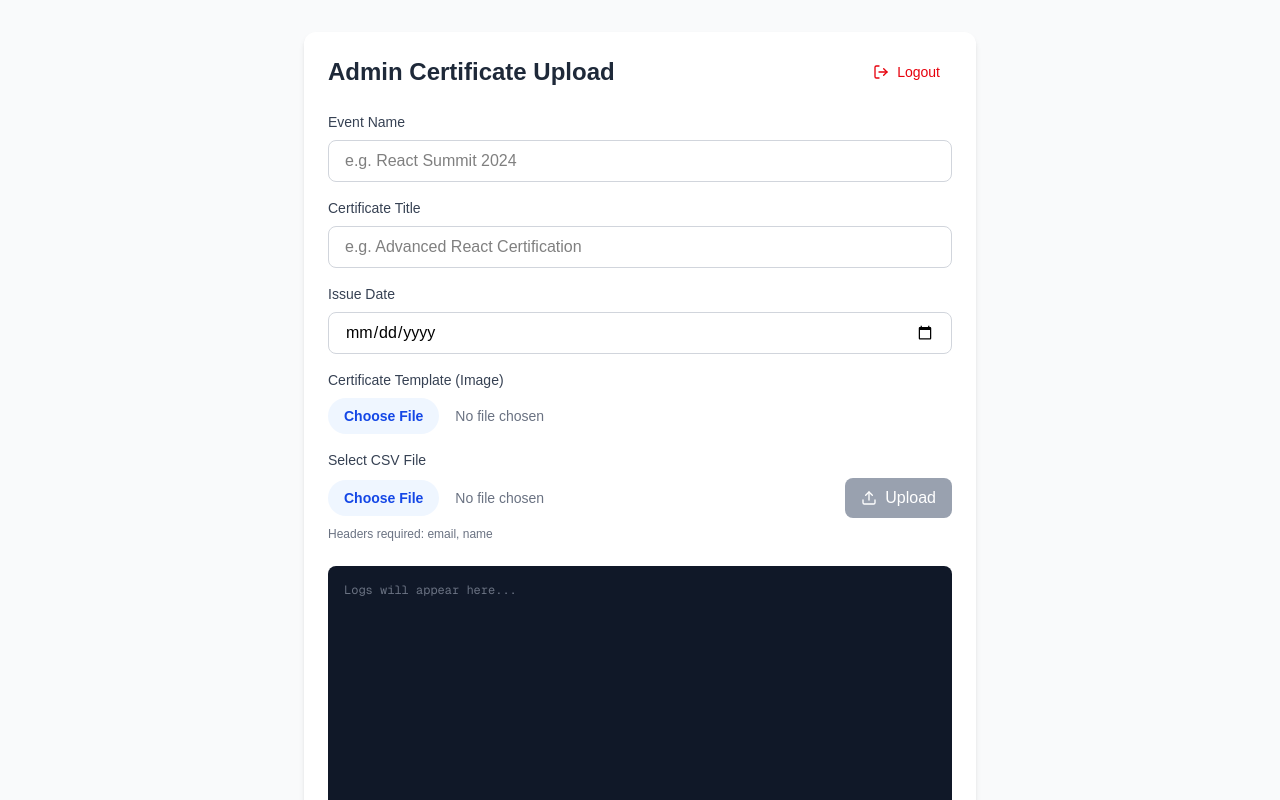
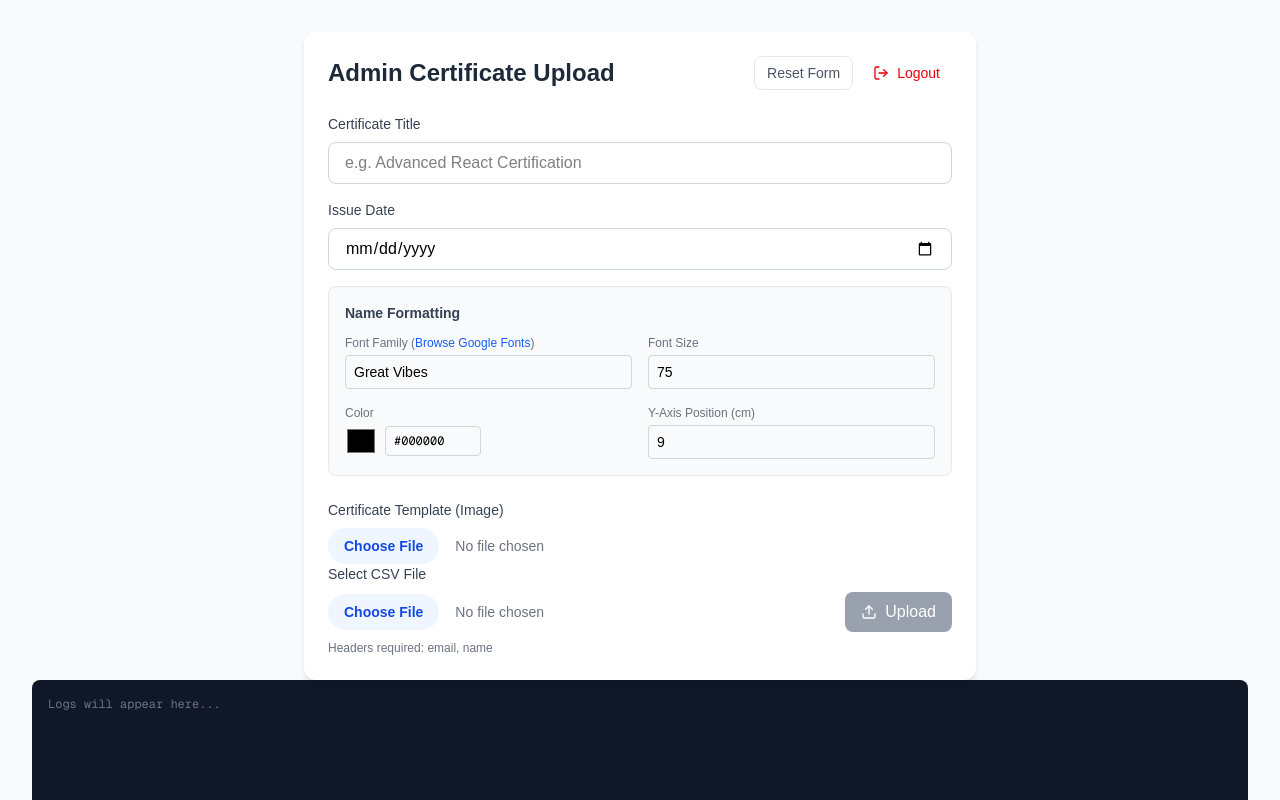
Before and after one commit to thevasugupta/gir-cert-verify, a Next.js app: page /admin/upload in a window 1280 px wide. Shown: the top 800 px of the page. Built offline with nearby package versions, Linux system fonts and the light colour scheme.

Commit message:
minor fixes

```diff
--- a/app/admin/upload/page.tsx
+++ b/app/admin/upload/page.tsx
@@ -11,7 +11,13 @@ export default function AdminUploadPage() {
     const [templateFile, setTemplateFile] = useState<File | null>(null);
     const [issueDate, setIssueDate] = useState('');
     const [certificateTitle, setCertificateTitle] = useState('');
-    const [eventName, setEventName] = useState('');
+
+    // Formatting State
+    const [nameFont, setNameFont] = useState('Great Vibes');
+    const [nameSize, setNameSize] = useState(75);
+    const [nameColor, setNameColor] = useState('#000000');
+    const [nameYPos, setNameYPos] = useState(9.0); // Default 9cm
+
     const [uploading, setUploading] = useState(false);
     const [logs, setLogs] = useState<string[]>([]);
     const [progress, setProgress] = useState(0);
@@ -67,8 +73,25 @@ export default function AdminUploadPage() {
         }
     };
 
+    const handleReset = () => {
+        setFile(null);
+        setTemplateFile(null);
+        setIssueDate('');
+        setCertificateTitle('');
+        setNameFont('Great Vibes');
+        setNameSize(75);
+        setNameColor('#000000');
+        setNameYPos(10.5);
+        setLogs([]);
+        setProgress(0);
+
+        // Reset file inputs manually
+        const fileInputs = document.querySelectorAll('input[type="file"]');
+        fileInputs.forEach(input => (input as HTMLInputElement).value = '');
+    };
+
     const handleUpload = async () => {
-        if (!file || !issueDate || !certificateTitle || !templateFile || !eventName) return;
+        if (!file || !issueDate || !certificateTitle || !templateFile) return;
 
         setUploading(true);
         setLogs(prev => [...prev, 'Starting upload process...']);
@@ -76,7 +99,8 @@ export default function AdminUploadPage() {
         // 1. Upload Template
         setLogs(prev => [...prev, 'Uploading template...']);
         try {
-            const templateRes = await uploadTemplate(templateFile, eventName);
+            // Use certificateTitle as eventName for folder creation
+            const templateRes = await uploadTemplate(templateFile, certificateTitle);
 
             if (templateRes.status !== 'success' || !templateRes.template_drive_id || !templateRes.output_folder_id) {
                 throw new Error(templateRes.message || 'Template upload failed');
@@ -113,6 +137,12 @@ export default function AdminUploadPage() {
                         row.template_drive_id = templateId;
                         row.output_folder_id = folderId;
 
+                        // Apply formatting
+                        row.name_font = nameFont;
+                        row.name_size = nameSize;
+                        row.name_color = nameColor;
+                        row.name_y_pos = nameYPos;
+
                         const res = await uploadCertificate(row);
                         if (res.status === 'success') {
                             successCount++;
@@ -126,22 +156,7 @@ export default function AdminUploadPage() {
 
                     setLogs(prev => [...prev, `Upload complete. Success: ${successCount}, Failed: ${failCount}`]);
                     setUploading(false);
-
-                    // Reset form on success
-                    if (successCount > 0) {
-                        setTimeout(() => {
-                            setFile(null);
-                            setTemplateFile(null);
-                            setIssueDate('');
-                            setCertificateTitle('');
-                            setEventName('');
-                            // Logs are kept as requested
-                            setProgress(0);
-                            // Reset file inputs manually
-                            const fileInputs = document.querySelectorAll('input[type="file"]');
-                            fileInputs.forEach(input => (input as HTMLInputElement).value = '');
-                        }, 2000);
-                    }
+                    // No auto-reset
                 },
                 error: (error) => {
                     setLogs(prev => [...prev, `CSV Error: ${error.message}`]);
@@ -166,6 +181,13 @@ export default function AdminUploadPage() {
             <div className="max-w-2xl mx-auto bg-white rounded-xl shadow-md p-6 relative">
                 <div className="flex justify-between items-center mb-6">
                     <h1 className="text-2xl font-bold text-gray-800">Admin Certificate Upload</h1>
+                    <div className="flex gap-2">
+                        <button
+                            onClick={handleReset}
+                            className="px-3 py-1.5 text-sm text-gray-600 hover:bg-gray-100 rounded-lg transition-colors border border-gray-200"
+                        >
+                            Reset Form
+                        </button>
                         <button
                             onClick={handleLogout}
                             className="flex items-center gap-2 px-3 py-1.5 text-sm text-red-600 hover:bg-red-50 rounded-lg transition-colors"
@@ -174,19 +196,9 @@ export default function AdminUploadPage() {
                             Logout
                         </button>
                     </div>
+                </div>
 
                 <div className="mb-6 space-y-4">
-                    <div>
-                        <label className="block text-sm font-medium text-gray-700 mb-2">Event Name</label>
-                        <input
-                            type="text"
-                            value={eventName}
-                            onChange={(e) => setEventName(e.target.value)}
-                            placeholder="e.g. React Summit 2024"
-                            className="block w-full px-4 py-2 border border-gray-300 rounded-lg focus:ring-2 focus:ring-blue-500 focus:border-blue-500 outline-none text-black"
-                        />
-                    </div>
-
                     <div>
                         <label className="block text-sm font-medium text-gray-700 mb-2">Certificate Title</label>
                         <input
@@ -207,6 +219,65 @@ export default function AdminUploadPage() {
                             onChange={(e) => setIssueDate(e.target.value)}
                             className="block w-full px-4 py-2 border border-gray-300 rounded-lg focus:ring-2 focus:ring-blue-500 focus:border-blue-500 outline-none text-black"
                         />
+                    </div>
+
+                    {/* Formatting Options */}
+                    <div className="p-4 bg-gray-50 rounded-lg border border-gray-200">
+                        <h3 className="text-sm font-semibold text-gray-700 mb-3">Name Formatting</h3>
+                        <div className="grid grid-cols-2 gap-4 mb-4">
+                            <div>
+                                <label className="block text-xs font-medium text-gray-500 mb-1">
+                                    Font Family (<a href="https://fonts.google.com" target="_blank" rel="noopener noreferrer" className="text-blue-600 hover:underline">Browse Google Fonts</a>)
+                                </label>
+                                <input
+                                    type="text"
+                                    value={nameFont}
+                                    onChange={(e) => setNameFont(e.target.value)}
+                                    placeholder="e.g. Great Vibes"
+                                    className="block w-full px-2 py-1.5 text-sm border border-gray-300 rounded focus:ring-2 focus:ring-blue-500 outline-none text-black"
+                                />
+                            </div>
+                            <div>
+                                <label className="block text-xs font-medium text-gray-500 mb-1">Font Size</label>
+                                <input
+                                    type="number"
+                                    value={nameSize}
+                                    onChange={(e) => setNameSize(Number(e.target.value))}
+                                    className="block w-full px-2 py-1.5 text-sm border border-gray-300 rounded focus:ring-2 focus:ring-blue-500 outline-none text-black"
+                                />
+                            </div>
+                        </div>
+                        <div className="grid grid-cols-2 gap-4">
+                            <div>
+                                <label className="block text-xs font-medium text-gray-500 mb-1">Color</label>
+                                <div className="flex items-center gap-2">
+                                    <input
+                                        type="color"
+                                        value={nameColor}
+                                        onChange={(e) => setNameColor(e.target.value)}
+                                        className="h-8 w-8 rounded cursor-pointer border-0 p-0"
+                                    />
+                                    <input
+                                        type="text"
+                                        value={nameColor}
+                                        onChange={(e) => setNameColor(e.target.value)}
+                                        className="block w-24 px-2 py-1.5 text-xs font-mono border border-gray-300 rounded focus:ring-2 focus:ring-blue-500 outline-none text-black uppercase"
+                                        placeholder="#000000"
+                                    />
+                                </div>
+                            </div>
+                            <div>
+                                <label className="block text-xs font-medium text-gray-500 mb-1">Y-Axis Position (cm)</label>
+                                <input
+                                    type="number"
+                                    step="0.1"
+                                    value={nameYPos}
+                                    onChange={(e) => setNameYPos(Number(e.target.value))}
+                                    className="block w-full px-2 py-1.5 text-sm border border-gray-300 rounded focus:ring-2 focus:ring-blue-500 outline-none text-black"
+                                />
+                            </div>
+                        </div>
+                    </div>
                 </div>
 
                 <div>
@@ -240,9 +311,9 @@ export default function AdminUploadPage() {
                         />
                         <button
                             onClick={handleUpload}
-                                disabled={!file || !issueDate || !certificateTitle || !templateFile || !eventName || uploading}
+                            disabled={!file || !issueDate || !certificateTitle || !templateFile || uploading}
                             className={`flex items-center gap-2 px-4 py-2 rounded-lg font-medium text-white transition-colors
-                    ${!file || !issueDate || !certificateTitle || !templateFile || !eventName || uploading ? 'bg-gray-400 cursor-not-allowed' : 'bg-blue-600 hover:bg-blue-700'}`}
+                    ${!file || !issueDate || !certificateTitle || !templateFile || uploading ? 'bg-gray-400 cursor-not-allowed' : 'bg-blue-600 hover:bg-blue-700'}`}
                         >
                             {uploading ? <Loader2 className="w-4 h-4 animate-spin" /> : <Upload className="w-4 h-4" />}
                             Upload
@@ -269,6 +340,6 @@ export default function AdminUploadPage() {
                 )}
             </div>
         </div>
-        </div>
+
     );
 }
--- a/app/lib/api.ts
+++ b/app/lib/api.ts
@@ -7,6 +7,10 @@ export interface CertificateData {
   certificate_title: string;
   template_drive_id?: string;
   output_folder_id?: string;
+  name_font?: string;
+  name_size?: number;
+  name_color?: string;
+  name_y_pos?: number;
 }
 
 export interface Certificate extends CertificateData {
```
Lines whose indentation alone changed are shown as unchanged.
